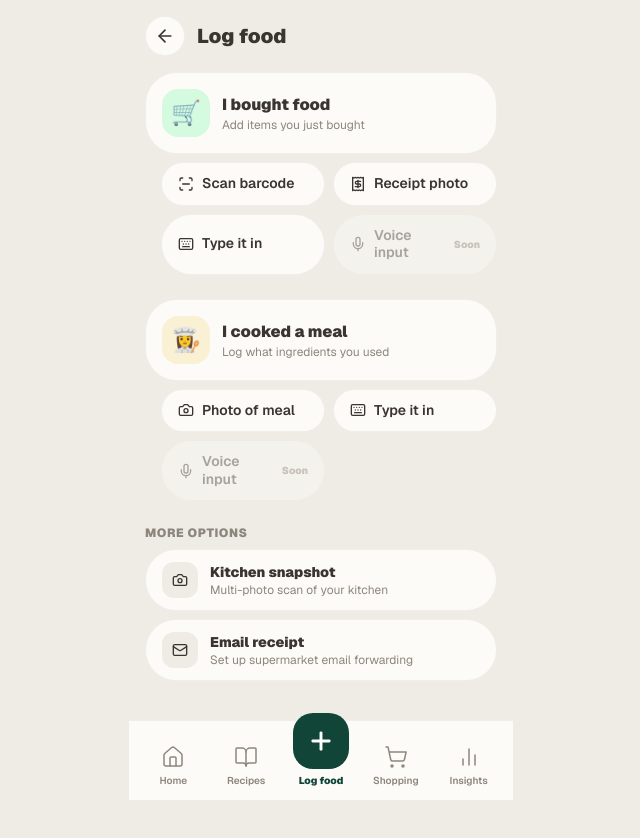
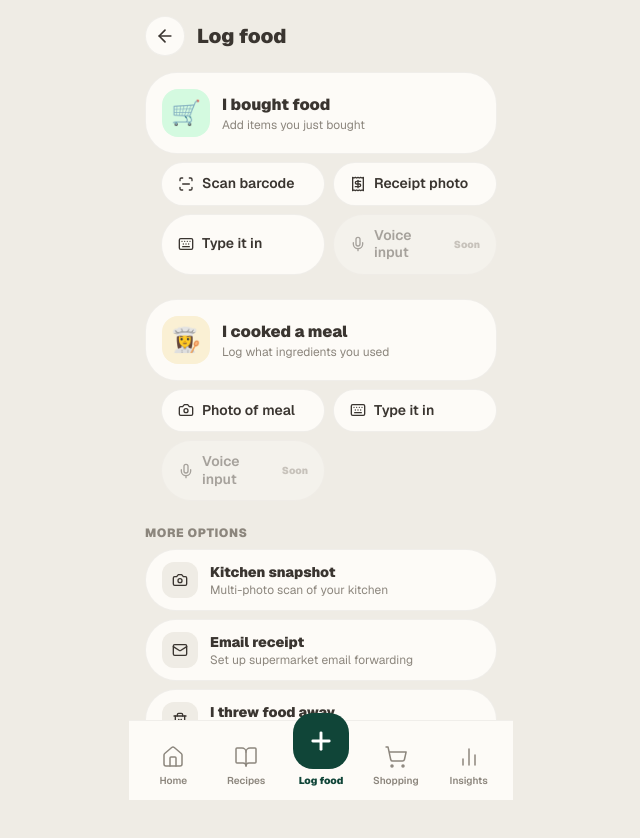
Before and after one commit to samuel-shift/cubby-v2, a Next.js app: page /log in a window 1280 px wide. Shown: the top 838 px of the page, without its empty margins (319-959 px from the left). Built offline with nearby package versions, Linux system fonts and the light colour scheme.

Commit message:
Update LogFoodClient.tsx

```diff
--- a/src/components/log/LogFoodClient.tsx
+++ b/src/components/log/LogFoodClient.tsx
@@ -7,7 +7,7 @@
  */
 
 import Link from "next/link";
-import { Camera, Receipt, KeyboardIcon, Mic, Mail, ScanLine } from "lucide-react";
+import { Camera, Receipt, KeyboardIcon, Mic, Mail, ScanLine, Trash2 } from "lucide-react";
 import { cn } from "@/lib/utils";
 import { PageHeader } from "@/components/ui/PageHeader";
 
@@ -54,6 +54,7 @@ const LOG_OPTIONS = [
 const MORE_OPTIONS = [
   { label: "Kitchen snapshot", icon: Camera, href: "/log/snapshot", description: "Multi-photo scan of your kitchen" },
   { label: "Email receipt", icon: Mail, href: "/log/email-receipt", description: "Set up supermarket email forwarding" },
+  { label: "I threw food away", icon: Trash2, href: "/log/waste", description: "Log wasted items to track your waste" },
 ];
 
 export function LogFoodClient() {
```
